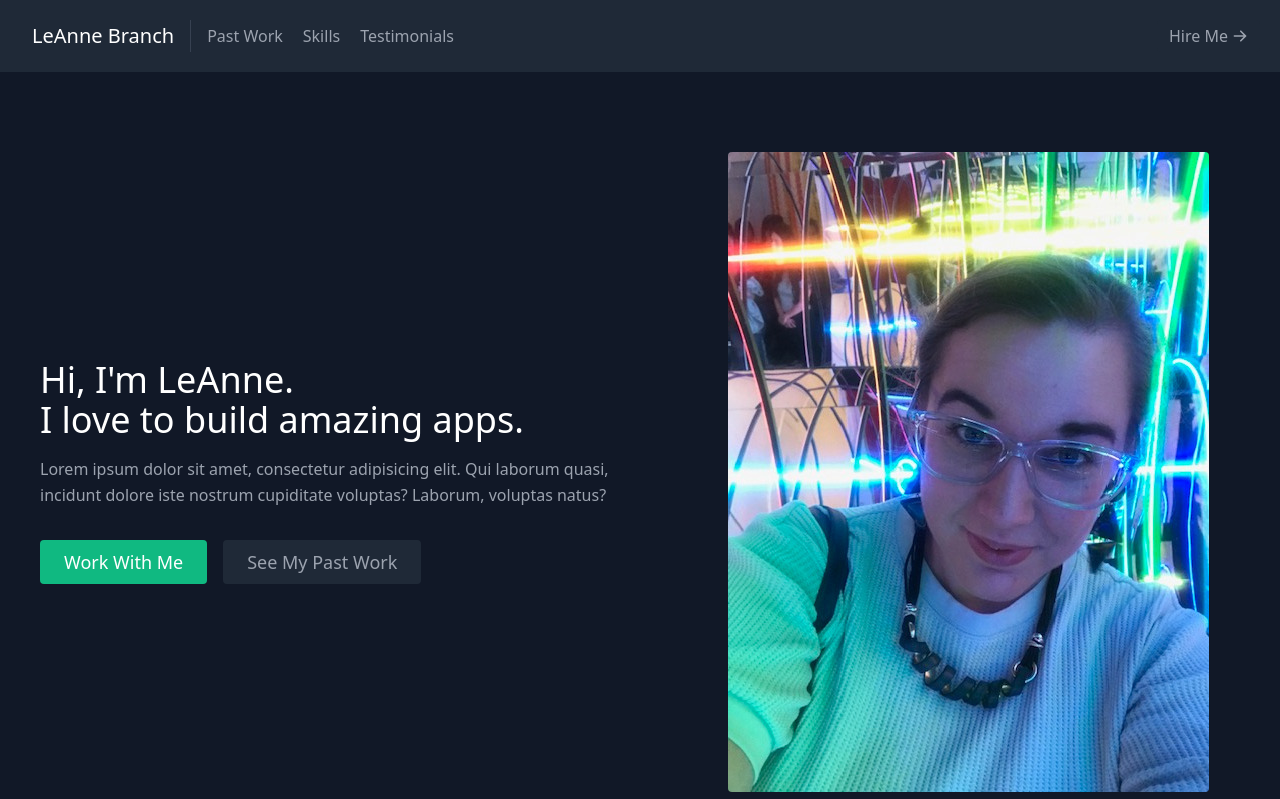
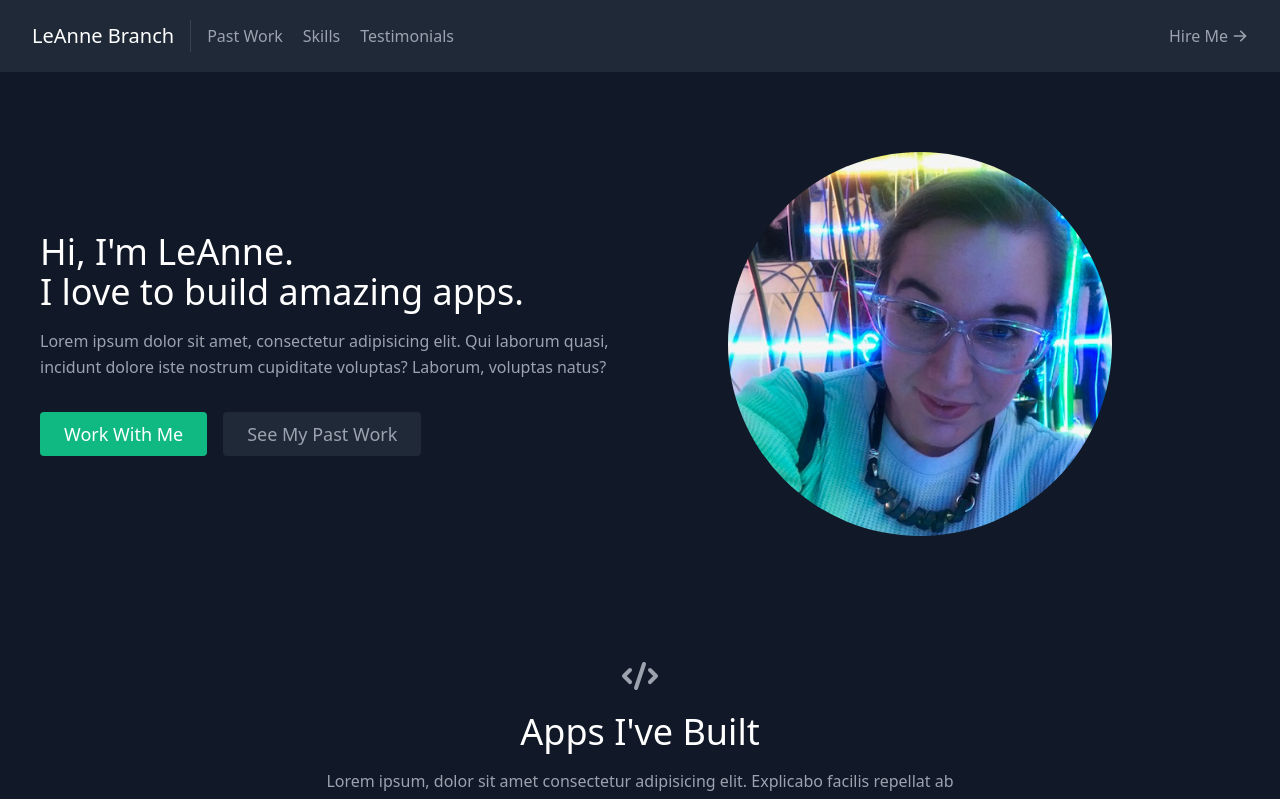
Before and after one commit to branchwag/ReactPortfolio, a React (Create React App) app: page / in a window 1280 px wide. Shown: the top 799 px of the page. Built offline with nearby package versions, Linux system fonts and the light colour scheme.

Commit message:
adds in rounded pic styling using tailwind

```diff
--- a/src/components/About.js
+++ b/src/components/About.js
@@ -34,7 +34,7 @@
         </div>
         <div className="lg:max-w-lg lg:w-full md:w-1/2 w-5/6">
           <img
-            className="object-cover object-center rounded"
+            className="object-cover object-center rounded-full w-96 h-96"
             alt="hero"
             src="./profilepic2.jpg"
           />
```
